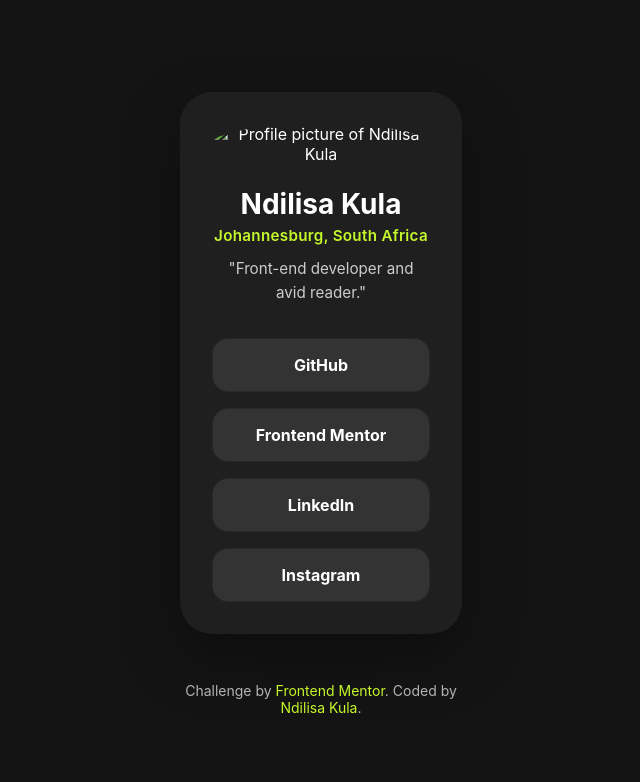
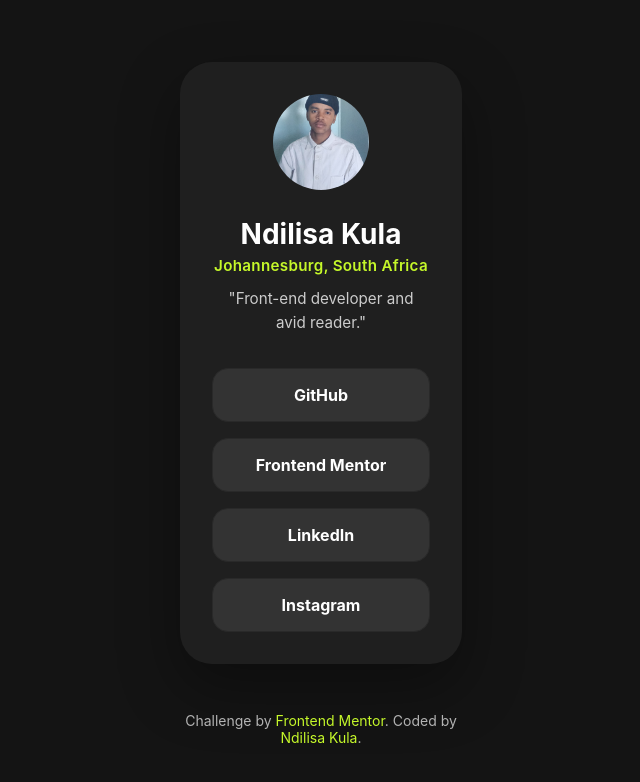
Before and after one commit to ndilisa/ndilisa-links.github.io, a plain HTML site: page index.html in a window 1280 px wide. Shown: the whole page, without its empty margins (319-959 px from the left). Drawn offline with Linux system fonts and the light colour scheme.

Commit message:
Update image source for profile picture

```diff
--- a/index.html
+++ b/index.html
@@ -15,7 +15,7 @@
 <body>
   <main>
     <article class="social-link-container">
-      <img src="./assets/images/avatar-ndilisa.jpg" alt="Profile picture of Ndilisa Kula" class="profile-picture">
+      <img src="avatar-ndilisa.jpg" alt="Profile picture of Ndilisa Kula" class="profile-picture">
       <h1 class="name">Ndilisa Kula</h1>
       <h2 class="location">Johannesburg, South Africa</h2>
       <p class="bio">"Front-end developer and avid reader."</p>
```
